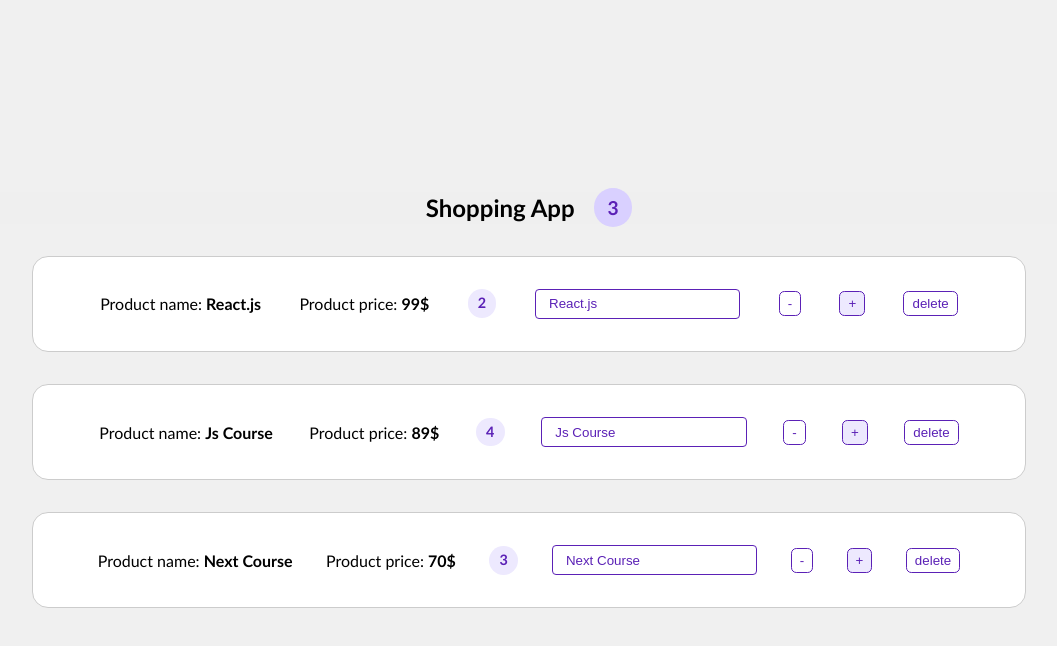
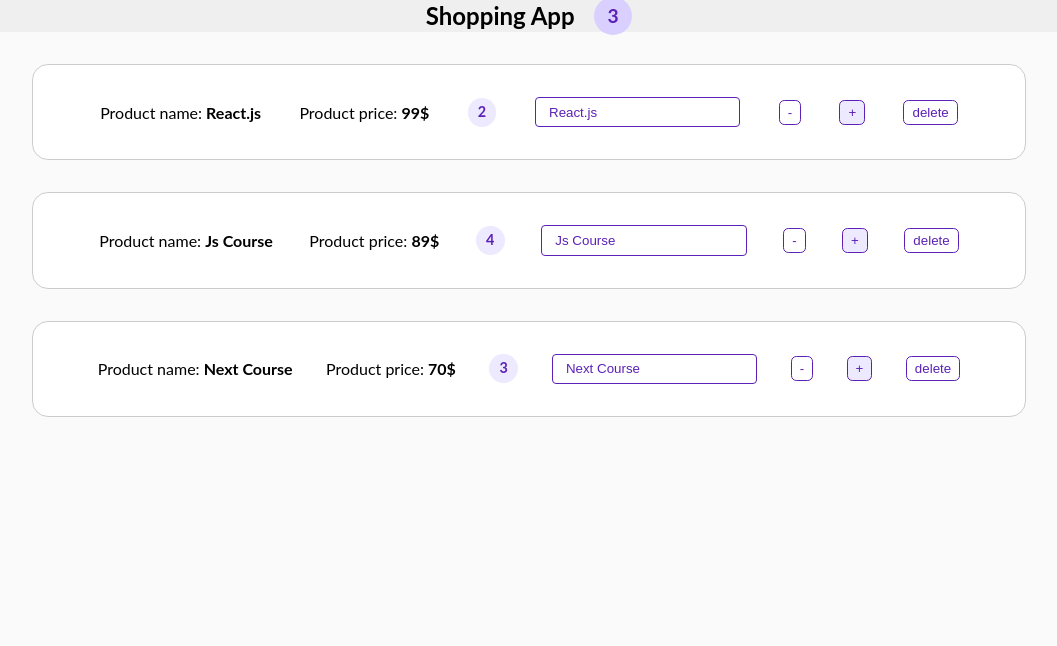
Before and after one commit to setykarimi/Shopping-App, a React (Create React App) app: page / in a window 1280 px wide. Shown: the top 646 px of the page, without its empty margins (111-1168 px from the left). Built offline with nearby package versions, Linux system fonts and the light colour scheme.

Commit message:
edit container style

```diff
--- a/src/index.css
+++ b/src/index.css
@@ -1,15 +1,15 @@
-*{
+* {
   padding: 0;
   margin: 0;
 }
 
-body{
-    font-family: 'Calibri';
+body {
+  font-family: "Lato";
+  overflow-x: hidden;
+  background: rgb(250, 250, 250);
 }
 
-.container{
-    background: rgb(240, 240, 240);
-    height: 100vh;
+.container {
   width: 100%;
   display: flex;
   flex-direction: column;
```
Lines whose indentation alone changed are shown as unchanged.
